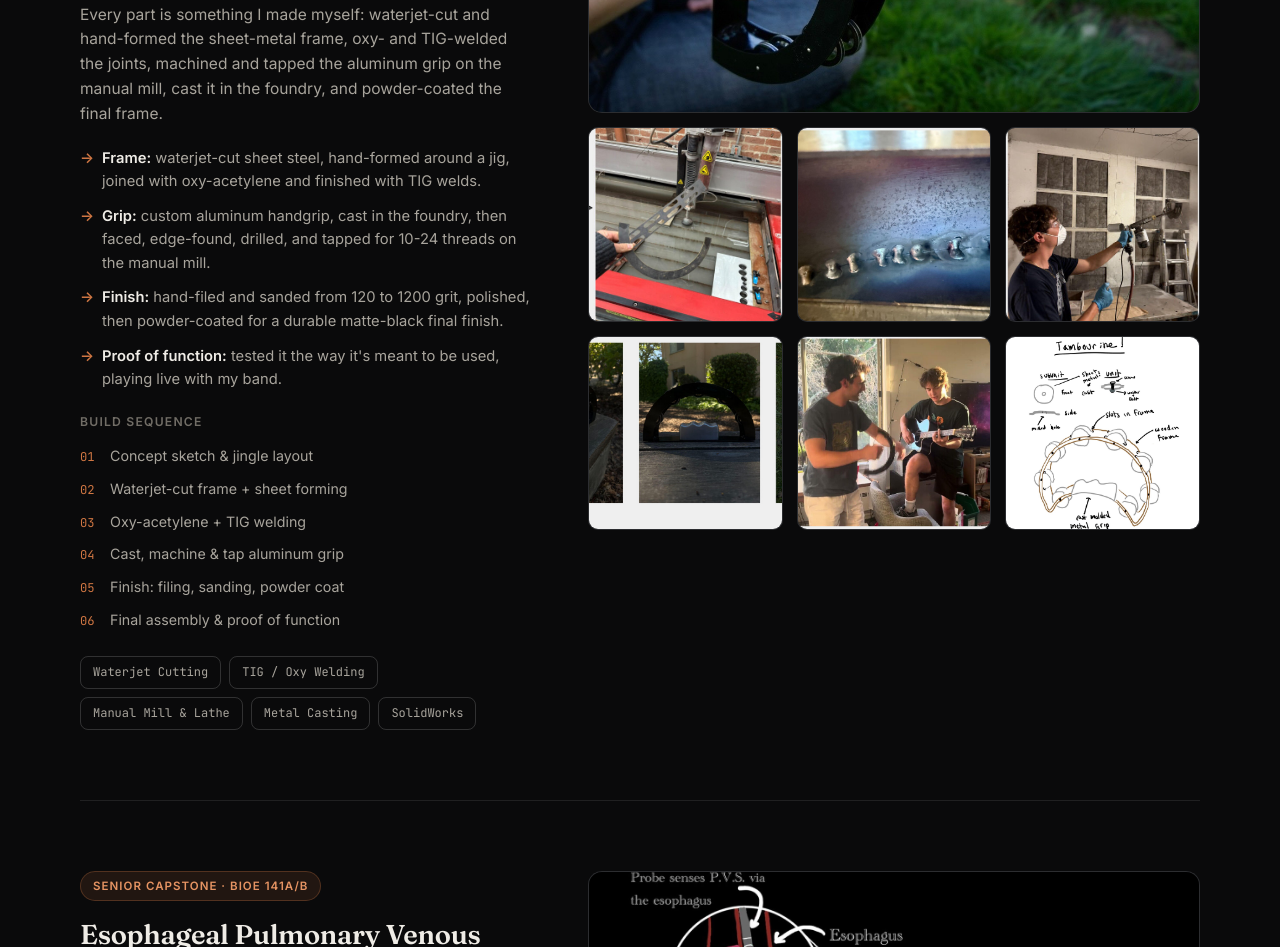
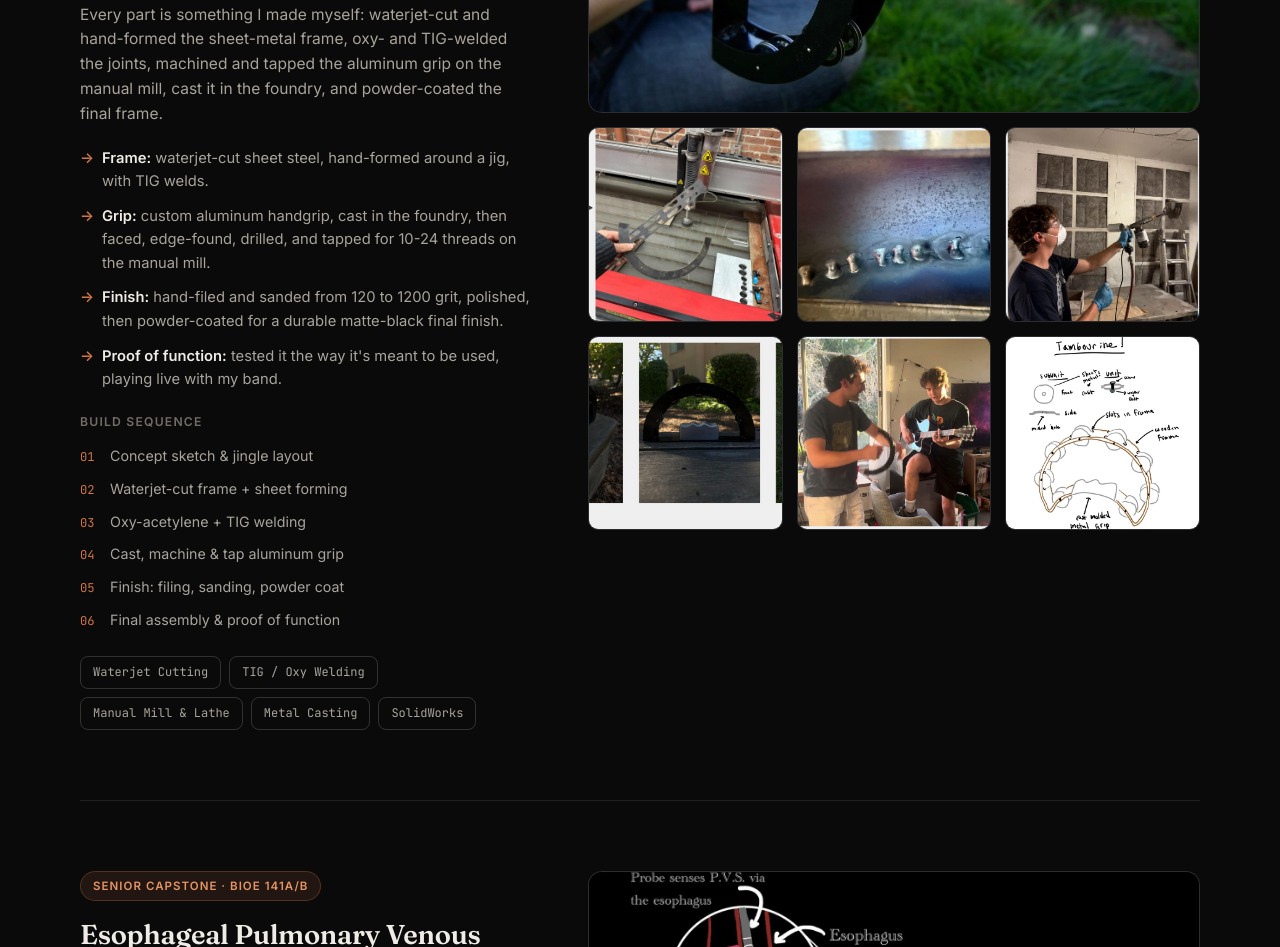
Before and after one commit to ryansb27/Portfolio, a plain HTML site: page index.html in a window 1280 px wide. Shown: the part 1668-2615 px from the top of the page. Drawn offline with Linux system fonts and the light colour scheme.

Commit message:
Simplify frame description in project highlights

```diff
--- a/index.html
+++ b/index.html
@@ -177,7 +177,7 @@ footer.simple p{color:var(--text-faint); font-size:0.82rem;}
         <p>My suite had a tambourine that became a real fixture of our space, since everyone grabbed it during jam sessions. When it got lost, I decided to design and fabricate a new one from scratch, start to finish, as my ME 103 manufacturing project.</p>
         <p>Every part is something I made myself: waterjet-cut and hand-formed the sheet-metal frame, oxy- and TIG-welded the joints, machined and tapped the aluminum grip on the manual mill, cast it in the foundry, and powder-coated the final frame.</p>
         <ul class="highlights">
-          <li><strong>Frame:</strong> waterjet-cut sheet steel, hand-formed around a jig, joined with oxy-acetylene and finished with TIG welds.</li>
+          <li><strong>Frame:</strong> waterjet-cut sheet steel, hand-formed around a jig, with TIG welds.</li>
           <li><strong>Grip:</strong> custom aluminum handgrip, cast in the foundry, then faced, edge-found, drilled, and tapped for 10-24 threads on the manual mill.</li>
           <li><strong>Finish:</strong> hand-filed and sanded from 120 to 1200 grit, polished, then powder-coated for a durable matte-black final finish.</li>
           <li><strong>Proof of function:</strong> tested it the way it's meant to be used, playing live with my band.</li>
```
